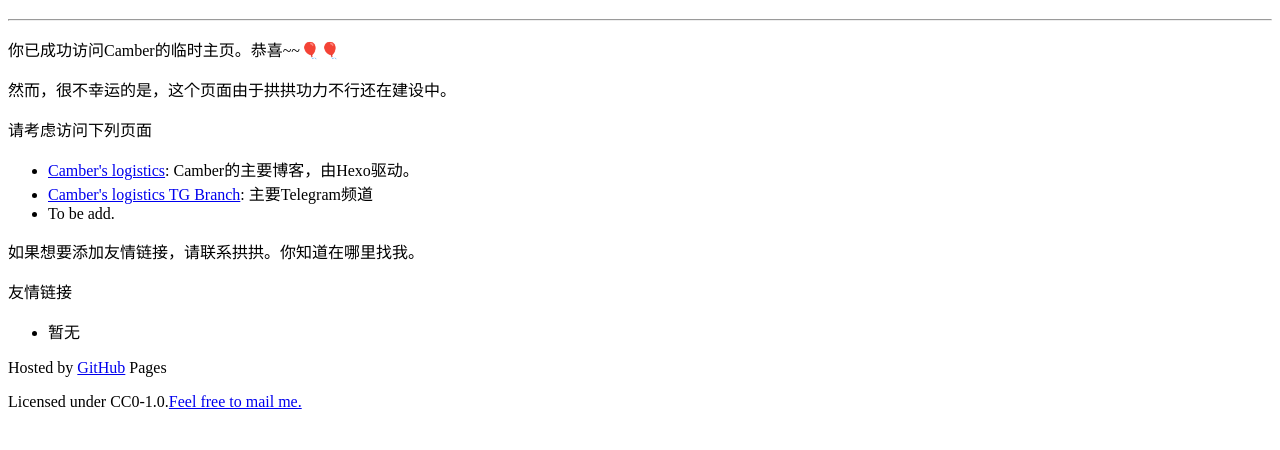
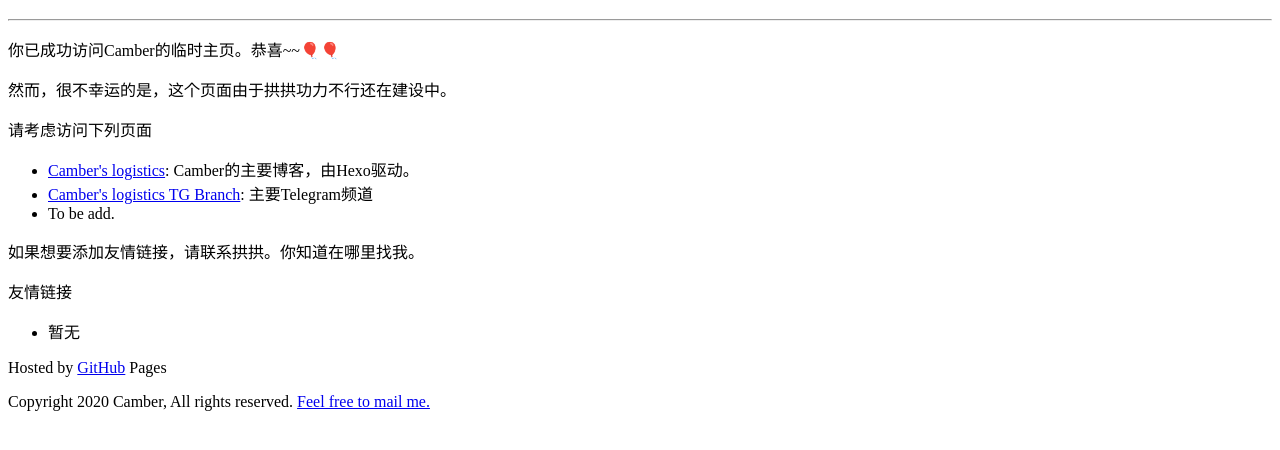
Before and after one commit to CamberLoid/Camber.moe, a plain HTML site: page index.cn.html in a window 1280 px wide. Shown: the part 62-512 px from the top of the page. Drawn offline with Linux system fonts and the light colour scheme.

Commit message:
Revert changes

```diff
--- a/index.cn.html
+++ b/index.cn.html
@@ -27,7 +27,7 @@
         </ul>
         <footer>
             <p>Hosted by <a href="https://github.com">GitHub</a> Pages</p>
-            <p>Licensed under CC0-1.0.<a href="mailto:camber@poi.science">Feel free to mail me.</a></p>
+            <p>Copyright 2020 Camber, All rights reserved. <a href="mailto:camber@poi.science">Feel free to mail me.</a></p>
         </footer>
     </body>
 </html>
```
Also changed, not shown: index.html (+1 -1 lines), 1 other file.
